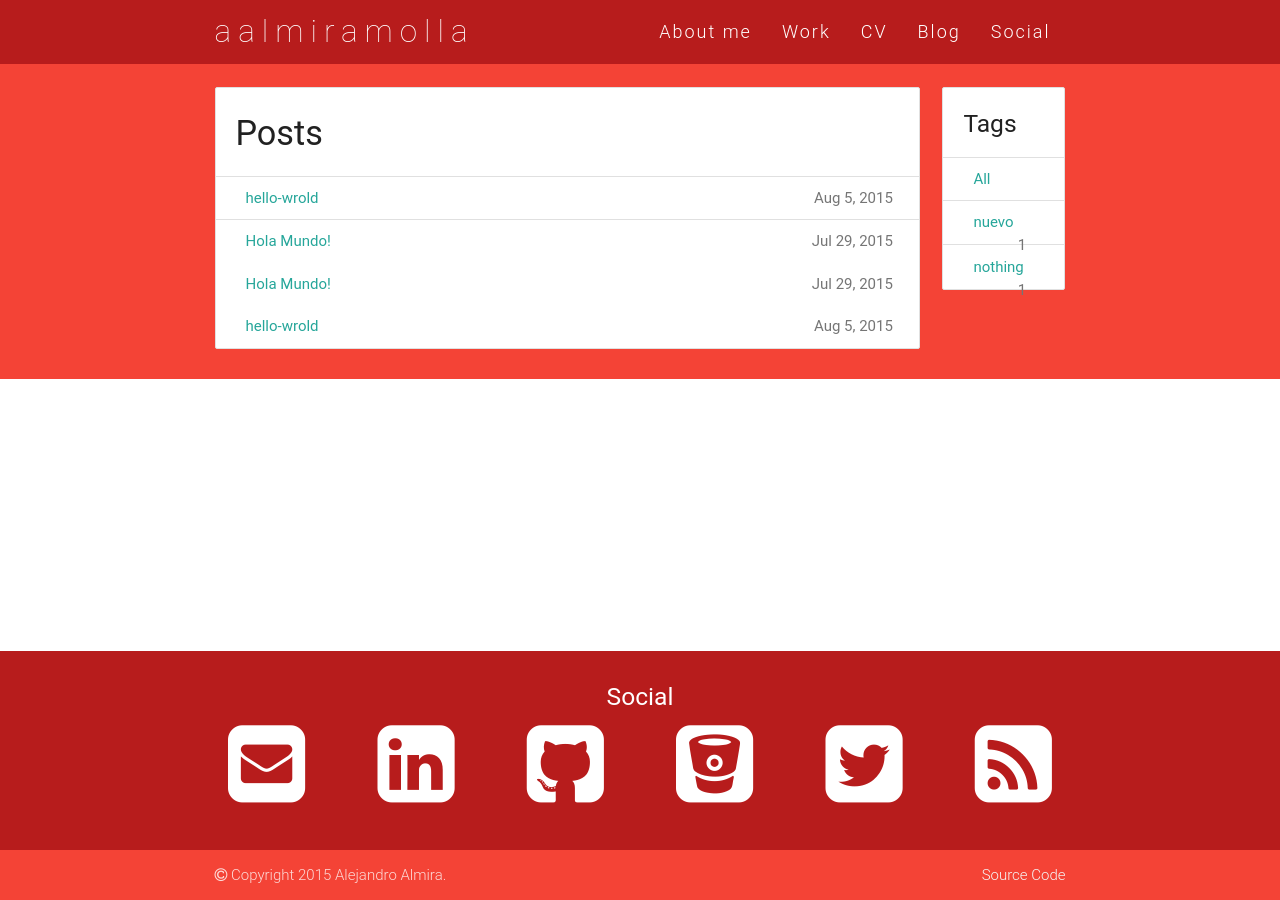
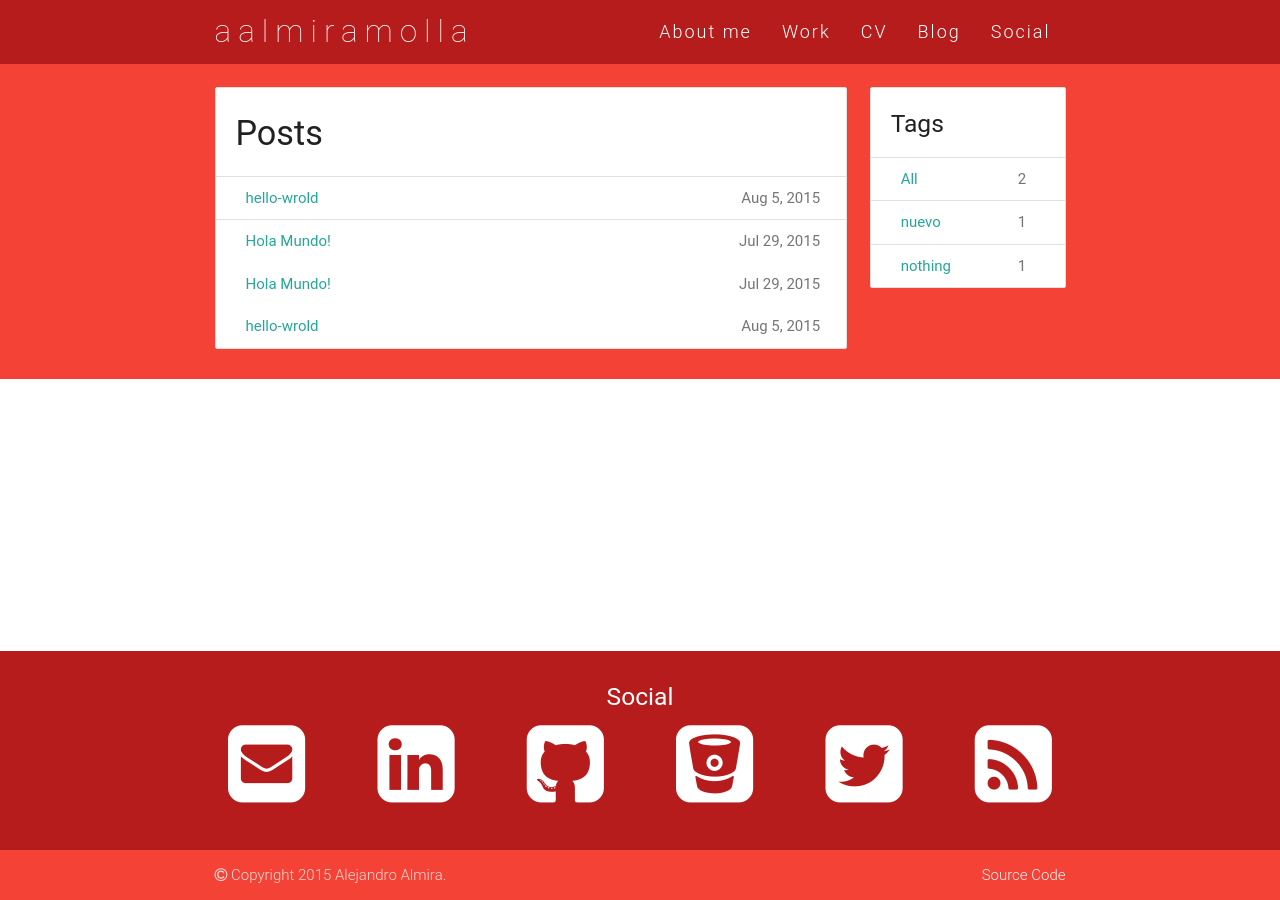
Before and after one commit to aalmiramolla/aalmiramolla.github.io, a Jekyll site: the page built from blog/index.html, in a window 1280 px wide. Built offline with Jekyll 4.4.1, drawn with Linux system fonts in a browser that asks for light colours; nearby versions of some CDN libraries; some web fonts are replaced.

Commit message:
Cambiadas Tags * Añado badge a All con el numero de los posts ** Cambio la distribucion para pantallas grandes

```diff
--- a/blog/index.html
+++ b/blog/index.html
@@ -5,7 +5,7 @@ layout: default
 <div id="blog" class="red"> <!-- This repair on Firefox -->
   <div class="container no-pad-bot">
     <div class="row">
-      <div class="col s12 m12 l10">
+      <div class="col s12 m12 l9">
         <div class="section">
           <ul class="collection with-header">
             <li class="collection-header"><h4>Posts</h4></li>
@@ -32,11 +32,11 @@ layout: default
           </ul>
         </div>
       </div>
-      <div class="col s12 m12 l2">
+      <div class="col s12 m12 l3">
         <div class="section">
           <ul class="collection with-header">
             <li class="collection-header"><h5>Tags</h5></li>
-            <a href="javascript:;" class="collection-item categories-list-item" cate="All"> All </a>
+            <a href="javascript:;" class="collection-item categories-list-item" cate="All"> All <span class="badge"> {{site.posts | size}}</span></a>
             {% for category in site.categories %}
               <a href="javascript:;" class="collection-item categories-list-item" cate="{{ category | first }}"> {{ category | first }} <span class="badge">{{ category | last | size }}</span></a>
             {% endfor %}
```
